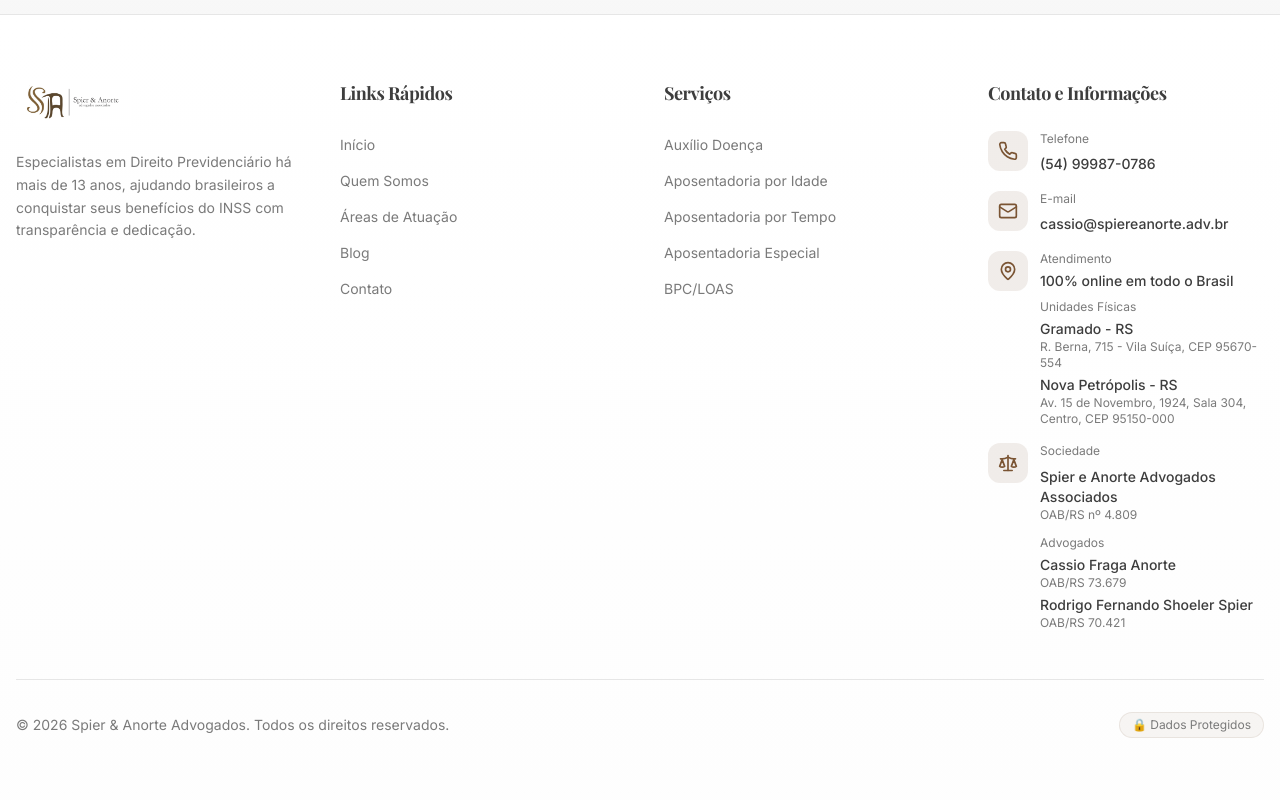
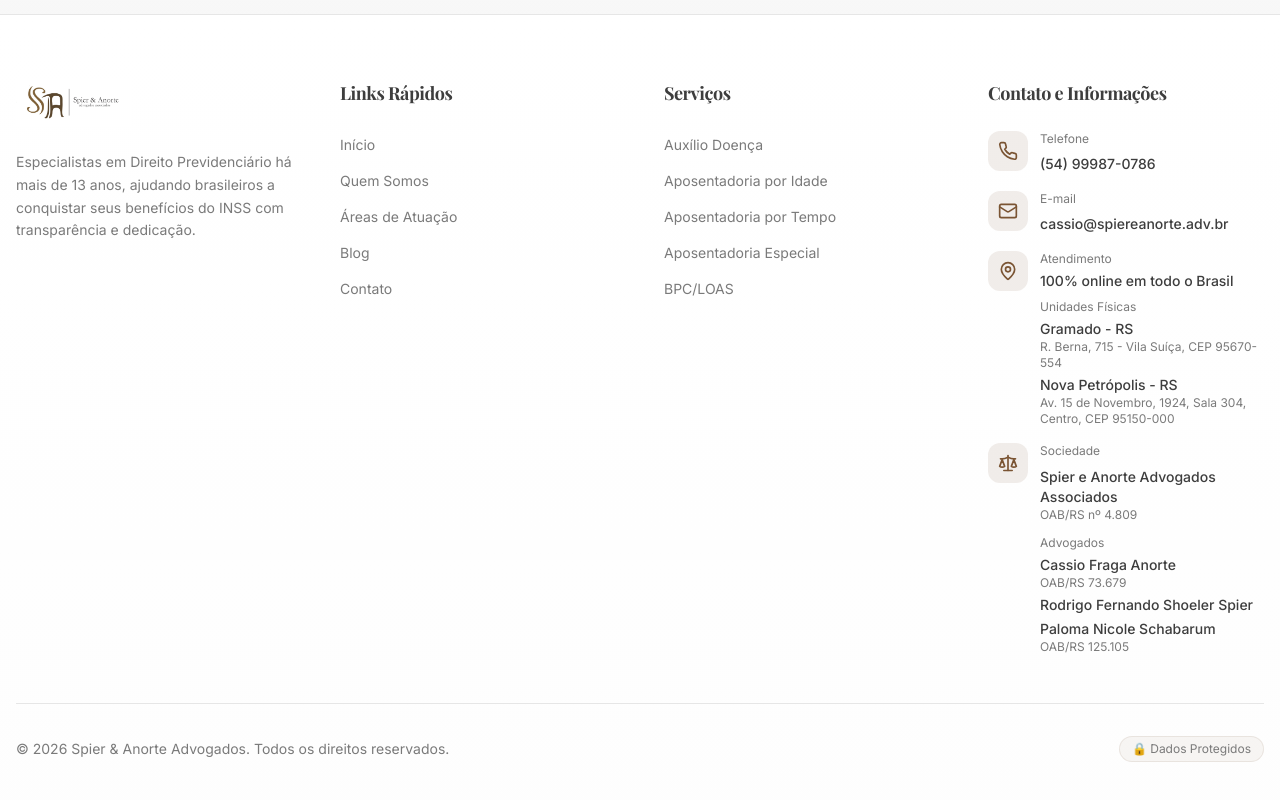
Before and after one commit to cassioanorte/sua-jornada-previdencia, a React (Vite) app: page /blog in a window 1280 px wide. Shown: the part 2369-3169 px from the top of the page. Built offline with nearby package versions, Linux system fonts and the light colour scheme; the HTML template or start-up script is replaced by a standard one.

Commit message:
Changes
Co-authored-by: cassioanorte <106702931+cassioanorte@users.noreply.github.com>

```diff
--- a/src/components/Footer.tsx
+++ b/src/components/Footer.tsx
@@ -142,7 +142,8 @@ const Footer = () => {
                   <p className="text-sm font-medium text-foreground">Cassio Fraga Anorte</p>
                   <p className="text-xs text-muted-foreground">OAB/RS 73.679</p>
                   <p className="text-sm font-medium text-foreground mt-1">Rodrigo Fernando Shoeler Spier</p>
-                  <p className="text-xs text-muted-foreground">OAB/RS 70.421</p>
+                  <p className="text-sm font-medium text-foreground mt-1">Paloma Nicole Schabarum</p>
+                  <p className="text-xs text-muted-foreground">OAB/RS 125.105</p>
                 </div>
               </li>
             </ul>
```
